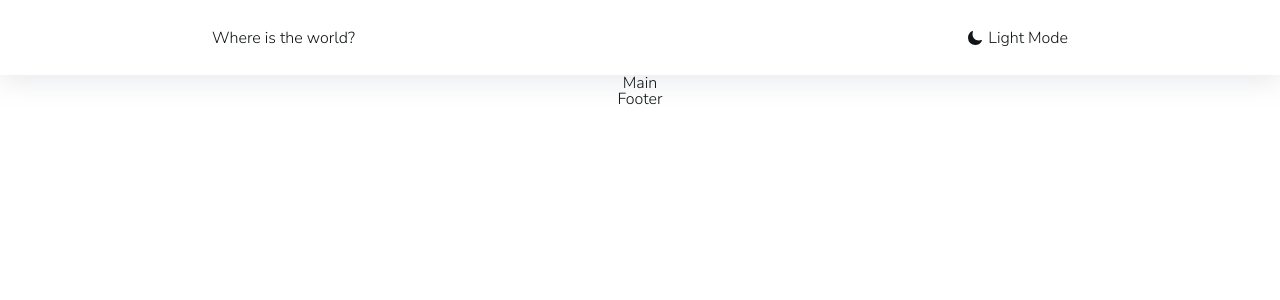
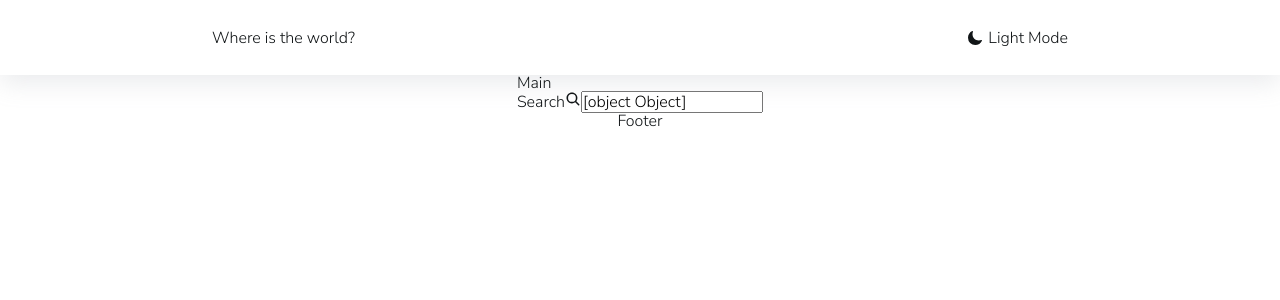
Before and after one commit to NikitOS-1/countries, a React (Create React App) app: page / in a window 1280 px wide. Shown: the top 300 px of the page. Built offline with nearby package versions, Linux system fonts and the light colour scheme.

Commit message:
add Search comp

```diff
--- /dev/null
+++ b/src/components/Search/Search.jsx
@@ -0,0 +1,18 @@
+import { IoSearch } from "react-icons/io5";
+
+const Search = (search, setSearch) => {
+  return (
+    <div className="">
+      Search
+      <IoSearch />
+      <input
+        type="text"
+        onChange={(e) => {
+          e.target.value;
+        }}
+        value={search}
+      />
+    </div>
+  );
+};
+export default Search;
--- a/src/containers/Main/Main.jsx
+++ b/src/containers/Main/Main.jsx
@@ -1,4 +1,11 @@
+import Search from "../../components/Search/Search";
+
 const Main = () => {
-  return <main>Main</main>;
+  return (
+    <main>
+      Main
+      <Search />
+    </main>
+  );
 };
 export default Main;
```
